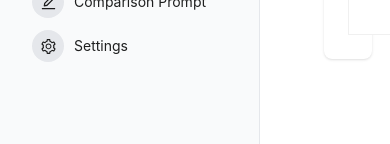
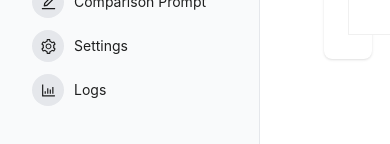
Before and after one commit to lokeshec23/GuidelineIQ, a React (Vite) app in the folder frontend/: page /dashboard in a window 390 px wide. Shown: the part 326-470 px from the top of the page. Built offline with nearby package versions, Linux system fonts and the light colour scheme; no server answers; sample sign-in values are in the browser's storage.

Commit message:
feat: Add MainLayout component with responsive sidebar, header, and user profile integration.

```diff
--- a/frontend/src/components/Layout/MainLayout.jsx
+++ b/frontend/src/components/Layout/MainLayout.jsx
@@ -14,6 +14,7 @@ import {
   LikeOutlined,
   ArrowRightOutlined,
   EditOutlined,
+  BarChartOutlined,
 } from "@ant-design/icons";
 import { useAuth } from "../../context/AuthContext";
 import { useNavigate, useLocation } from "react-router-dom";
@@ -96,21 +97,30 @@ const MainLayout = ({ children }) => {
         key: "/ingestion-prompt",
         icon: <EditOutlined />,
         label: "Ingestion Prompt",
+        adminOnly: true,
       },
       {
         key: "/comparison-prompt",
         icon: <EditOutlined />,
         label: "Comparison Prompt",
+        adminOnly: true,
       },
       {
         key: "/settings",
         icon: <SettingOutlined />,
         label: "Settings",
+        adminOnly: true,
+      },
+      {
+        key: "/logs",
+        icon: <BarChartOutlined />,
+        label: "Logs",
+        adminOnly: true,
       },
     ];
 
     const accessibleItems = baseItems.filter(
-      (item) => item.key !== "/settings" && item.key !== "/ingestion-prompt" && item.key !== "/comparison-prompt" || isAdmin
+      (item) => !item.adminOnly || isAdmin
     );
 
     return accessibleItems.map((item) => {
```
